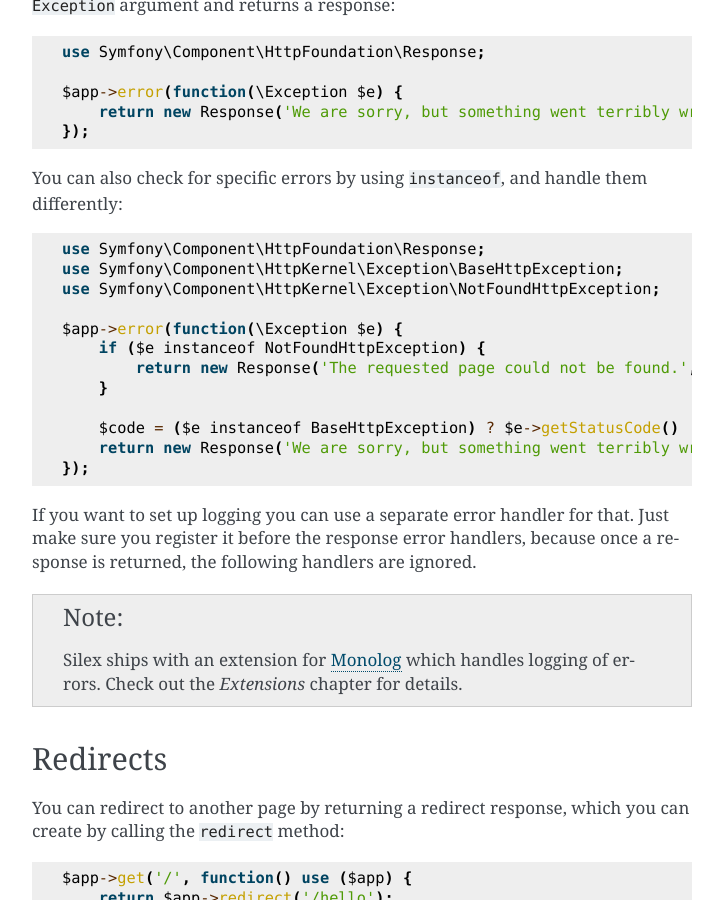
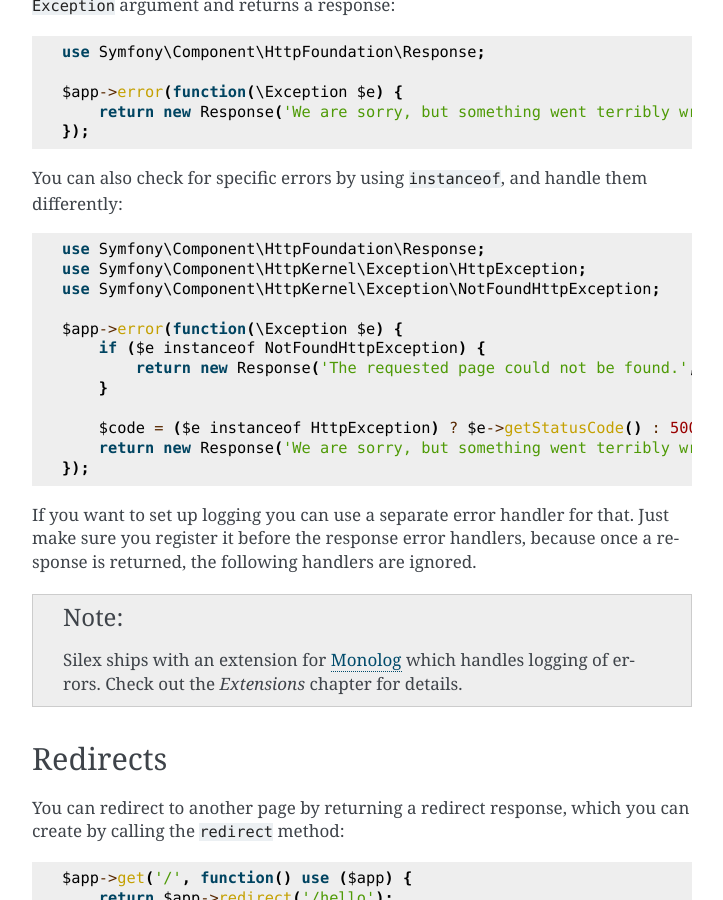
Before and after one commit to silexphp/Silex, a Sphinx documentation site: the page built from doc/usage.rst, in a window 1280 px wide and 900 px high, scrolled down 6283 px. Shown: the whole window, without its empty margins (388-1111 px from the left). Built offline with Sphinx 7.4.7, drawn with Linux system fonts in a browser that asks for light colours.

Commit message:
rename BaseHttpException to HttpException

```diff
--- a/doc/usage.rst
+++ b/doc/usage.rst
@@ -310,7 +310,7 @@ You can also check for specific errors by using ``instanceof``, and handle
 them differently::
 
     use Symfony\Component\HttpFoundation\Response;
-    use Symfony\Component\HttpKernel\Exception\BaseHttpException;
+    use Symfony\Component\HttpKernel\Exception\HttpException;
     use Symfony\Component\HttpKernel\Exception\NotFoundHttpException;
 
     $app->error(function(\Exception $e) {
@@ -318,7 +318,7 @@ them differently::
             return new Response('The requested page could not be found.', 404);
         }
 
-        $code = ($e instanceof BaseHttpException) ? $e->getStatusCode() : 500;
+        $code = ($e instanceof HttpException) ? $e->getStatusCode() : 500;
         return new Response('We are sorry, but something went terribly wrong.', $code);
     });
 
```
Also changed, not shown: 1 other file.
